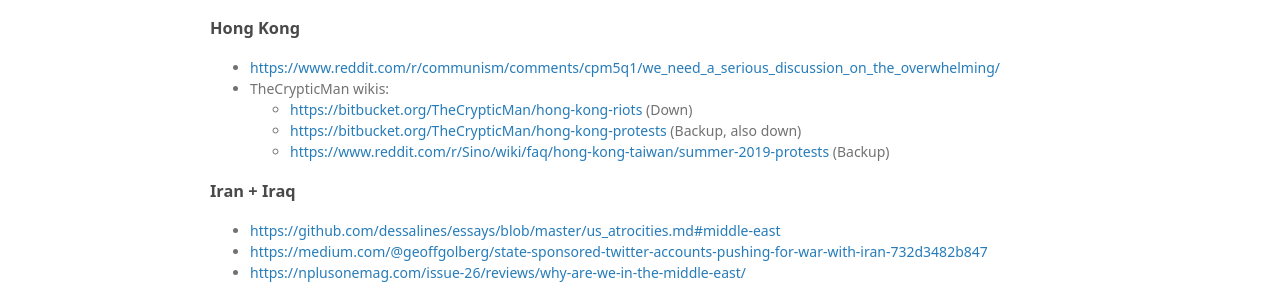
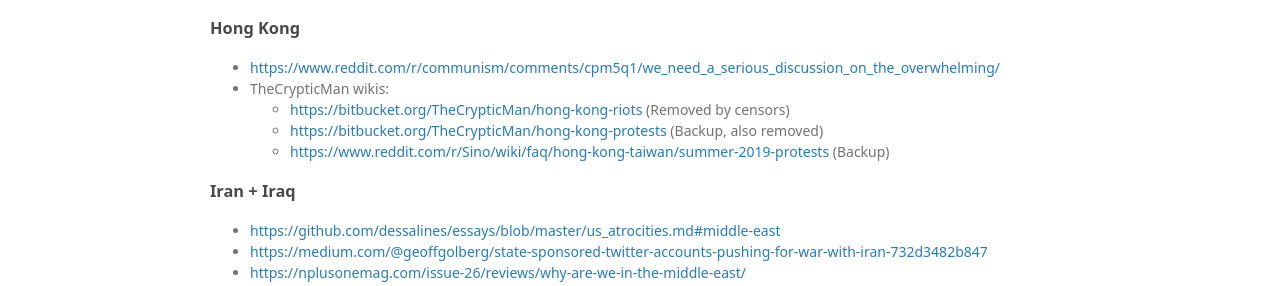
Before and after one commit to prolesoft/marxist.space, a Jekyll site: the page built from current-events.md, in a window 1280 px wide. Shown: the part 811-1097 px from the top of the page. Built offline with Jekyll 4.4.1, drawn with Linux system fonts in a browser that asks for light colours; our own code applies the rules of GitHub Pages for plain Markdown files.

Commit message:
current-events.md

```diff
--- a/current-events.md
+++ b/current-events.md
@@ -40,8 +40,8 @@
 
 * <https://www.reddit.com/r/communism/comments/cpm5q1/we_need_a_serious_discussion_on_the_overwhelming/>
 * TheCrypticMan wikis:
-    * <https://bitbucket.org/TheCrypticMan/hong-kong-riots> (Down)
-    * <https://bitbucket.org/TheCrypticMan/hong-kong-protests> (Backup, also down)
+    * <https://bitbucket.org/TheCrypticMan/hong-kong-riots> (Removed by censors)
+    * <https://bitbucket.org/TheCrypticMan/hong-kong-protests> (Backup, also removed)
     * <https://www.reddit.com/r/Sino/wiki/faq/hong-kong-taiwan/summer-2019-protests> (Backup)
 
 ### Iran + Iraq
```
